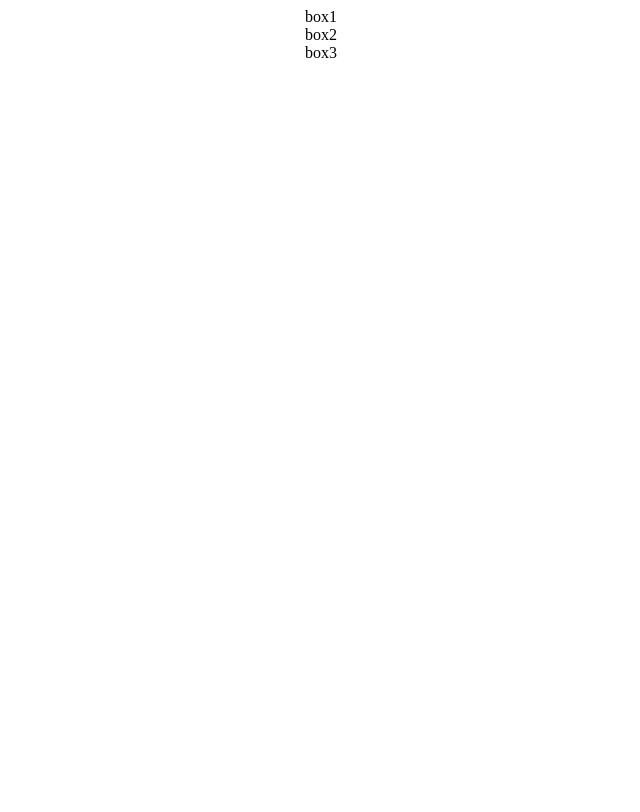
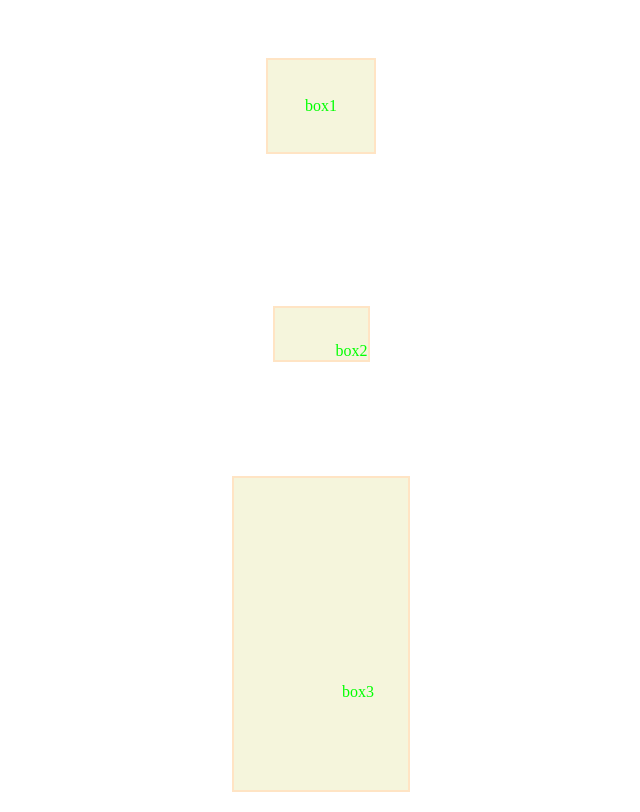
Before and after one commit to hoc-course-instances/css-box-model-bOtChuMHATESThEsIklEbUnwiTcH, a plain HTML site: page index.html in a window 1280 px wide. Shown: the whole page, without its empty margins (319-959 px from the left). Drawn offline with Linux system fonts and the light colour scheme.

Commit message:
ty kut uyffyiu i y 87 v  6c45e y e4tr  6 7t uy ur ru85  7yh6i8b80 8y09l7 6i5t5sFunction Key 104vy5 a3y43cwq 8v  5 r h

```diff
--- a/index.html
+++ b/index.html
@@ -5,9 +5,9 @@
   </head>
   <body>
     <main>
-      <div>box1</div>
-      <div>box2</div>
-      <div>box3</div>
+      <div class="box box1">box1</div>
+      <div class="box box2">box2</div>
+      <div class="box box3">box3</div>
     </main>
   </body>
 </html>
--- a/styles.css
+++ b/styles.css
@@ -3,4 +3,29 @@ main {
   flex-direction:column;
   justify-content: center;
   align-items: center;
+
 }
+.box {
+  background-color: beige;
+  color: lime;
+  border: bisque 2px solid;
+}
+
+.box1 {
+  margin: 50px;
+  padding: 37px;
+}
+
+.box2 {
+padding-left: 61px;
+padding-top: 34px;
+margin: 102px;
+}
+
+.box3 {
+  padding-left: 108px;
+  padding-top: 205px;
+  padding-bottom: 89px;
+  padding-right: 34px;
+  margin: 12px;
+}
```
